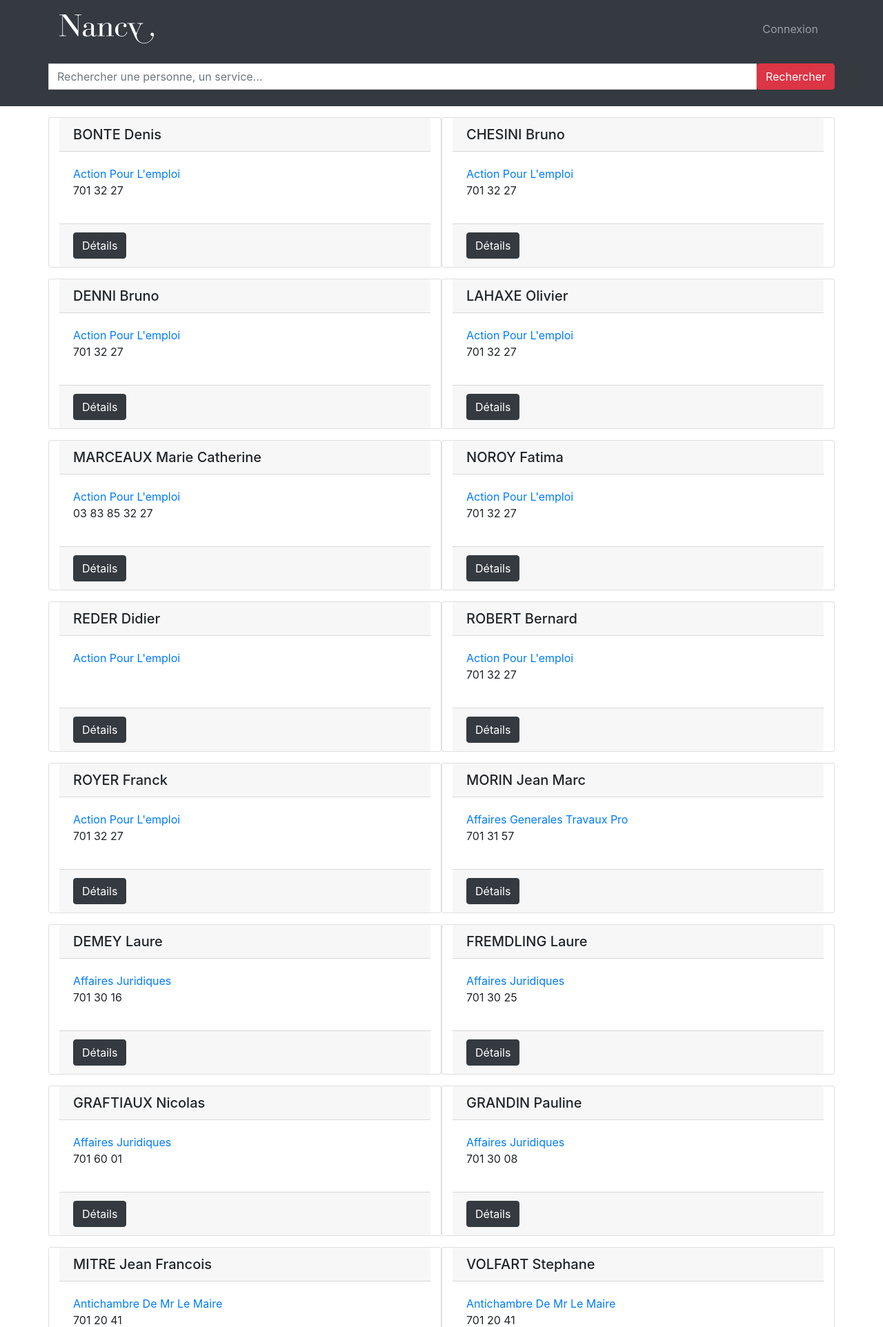
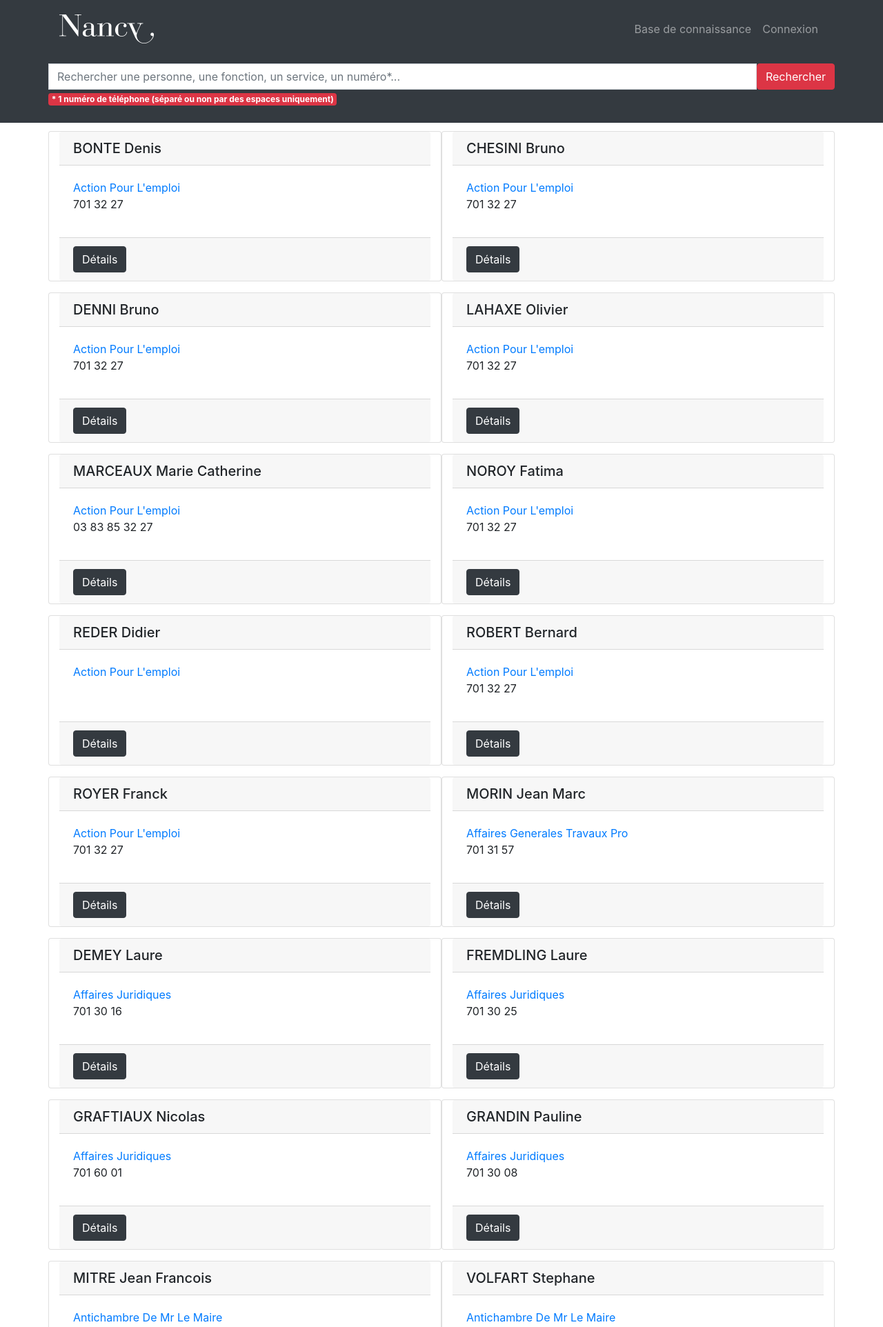
Before and after one commit to mrazafindrazaka/annuaire, a CodeIgniter app: page /ci_annuaire/index.php/home/index in a window 1280 px wide. Shown: the top 1924 px of the page at 69% size. Run offline with CodeIgniter, Linux system fonts and the light colour scheme; data comes from the database, SQL or seed files in the repository.

Commit message:
some fix header

```diff
--- a/application/views/templates/header.php
+++ b/application/views/templates/header.php
@@ -20,6 +20,7 @@ defined('BASEPATH') OR exit('No direct script access allowed');
 			</button>
 			<div class="navbar-collapse collapse" id="collapsingNavbar">
 				<ul class="navbar-nav ml-auto">
+					<li class="nav-item"><a class="nav-link" href="https://wikinancy/" target="_blank">Base de connaissance</a></li>
 					<?php if (get_cookie('user') == NULL) { ?>
 						<li class="nav-item"><a class="nav-link" href="<?= base_url("member/login") ?>">Connexion</a></li>
 					<?php } else { ?>
@@ -37,10 +38,11 @@ defined('BASEPATH') OR exit('No direct script access allowed');
 					<div class="input-group">
 						<label for="search"></label>
 						<input id="search" class="form-control" type="text" name="search"
-							   placeholder="Rechercher une personne, un service..." <?php if (isset($search) && !empty($search)) { ?>value="<?= $search ?>" <?php } ?>/>
+							   placeholder="Rechercher une personne, une fonction, un service, un numéro*..." <?php if (isset($search) && !empty($search)) { ?>value="<?= $search ?>" <?php } ?>/>
 						<input class="btn btn-danger input-group-btn" type="submit" value="Rechercher"/>
 					</div>
 				</form>
+				<span class="badge badge-danger">* 1 numéro de téléphone (séparé ou non par des espaces uniquement)</span>
 			</div>
 		</div>
 	</div>
--- a/assets/css/style.css
+++ b/assets/css/style.css
@@ -1,4 +1,4 @@
 body
 {
-	padding-top: 170px;
+	padding-top: 190px;
 }
```
